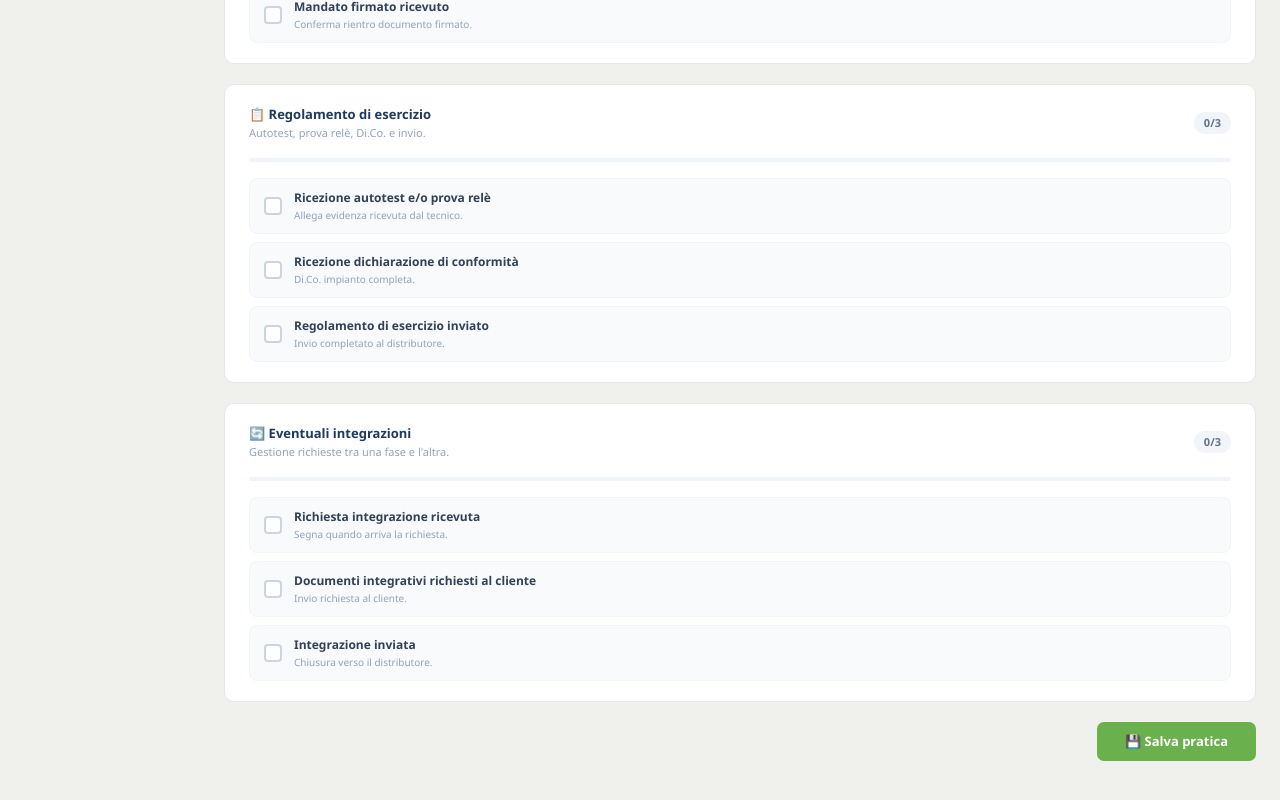
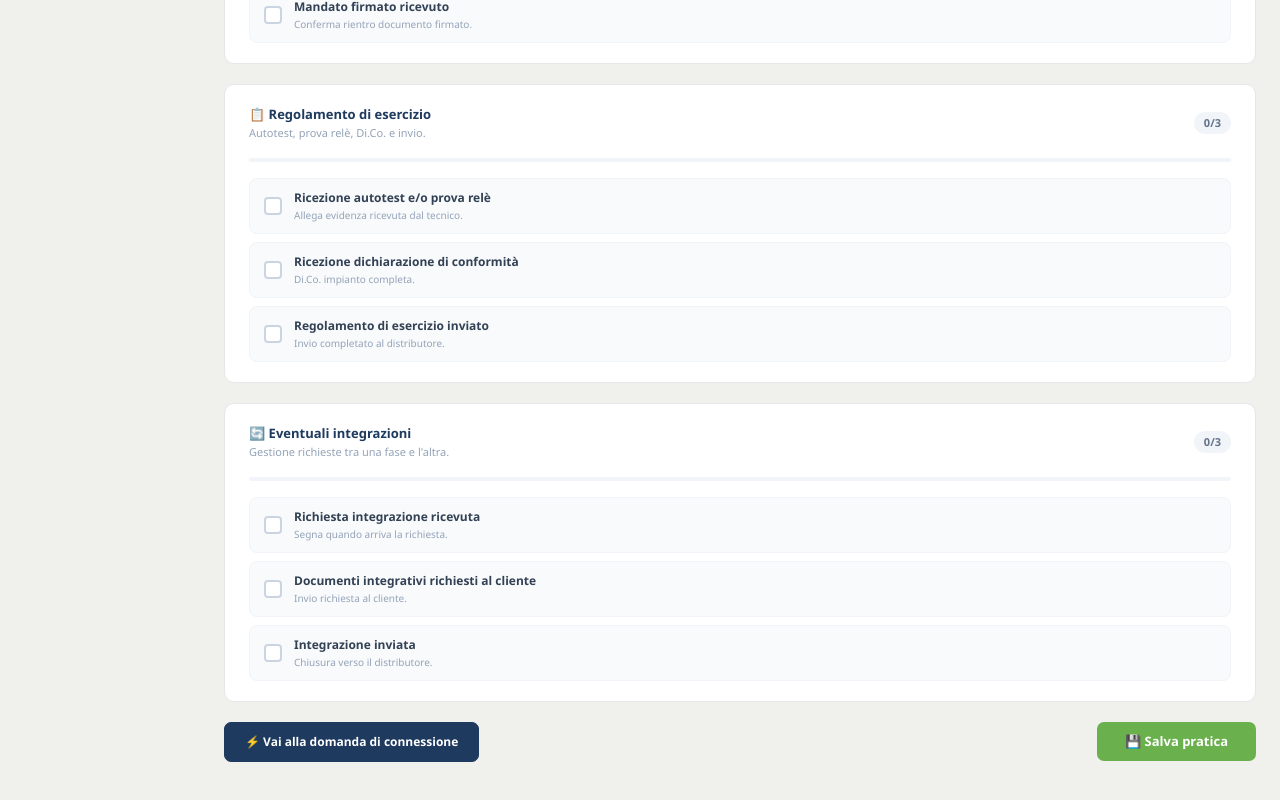
Before and after one commit to marcogiffi-a11y/ANG-Gest, a Next.js app in the folder gestionale-cantieri/gestionale-cantieri/: page /pratiche/1 in a window 1280 px wide. Shown: the part 1294-2094 px from the top of the page. Built offline with nearby package versions, Linux system fonts and the light colour scheme; no server answers; the database is empty.

Commit message:
Update page.tsx

```diff
--- a/gestionale-cantieri/gestionale-cantieri/app/(gestionale)/pratiche/[id]/page.tsx
+++ b/gestionale-cantieri/gestionale-cantieri/app/(gestionale)/pratiche/[id]/page.tsx
@@ -510,7 +510,13 @@ export default function PraticaPage({ params }: { params: { id: string } }) {
       })}
 
       {/* Footer save */}
-      <div style={{ display: 'flex', justifyContent: 'flex-end', paddingBottom: 20 }}>
+      <div style={{ display: 'flex', justifyContent: 'space-between', alignItems: 'center', paddingBottom: 20 }}>
+        <Link
+          href={`/pratica-connessione/${progettoId}`}
+          style={{ padding: '10px 20px', borderRadius: 7, border: '1px solid #1e3a5f', background: '#1e3a5f', color: 'white', fontSize: 12, fontWeight: 700, textDecoration: 'none' }}
+        >
+          ⚡ Vai alla domanda di connessione
+        </Link>
         <button
           onClick={salva}
           disabled={saving}
```
